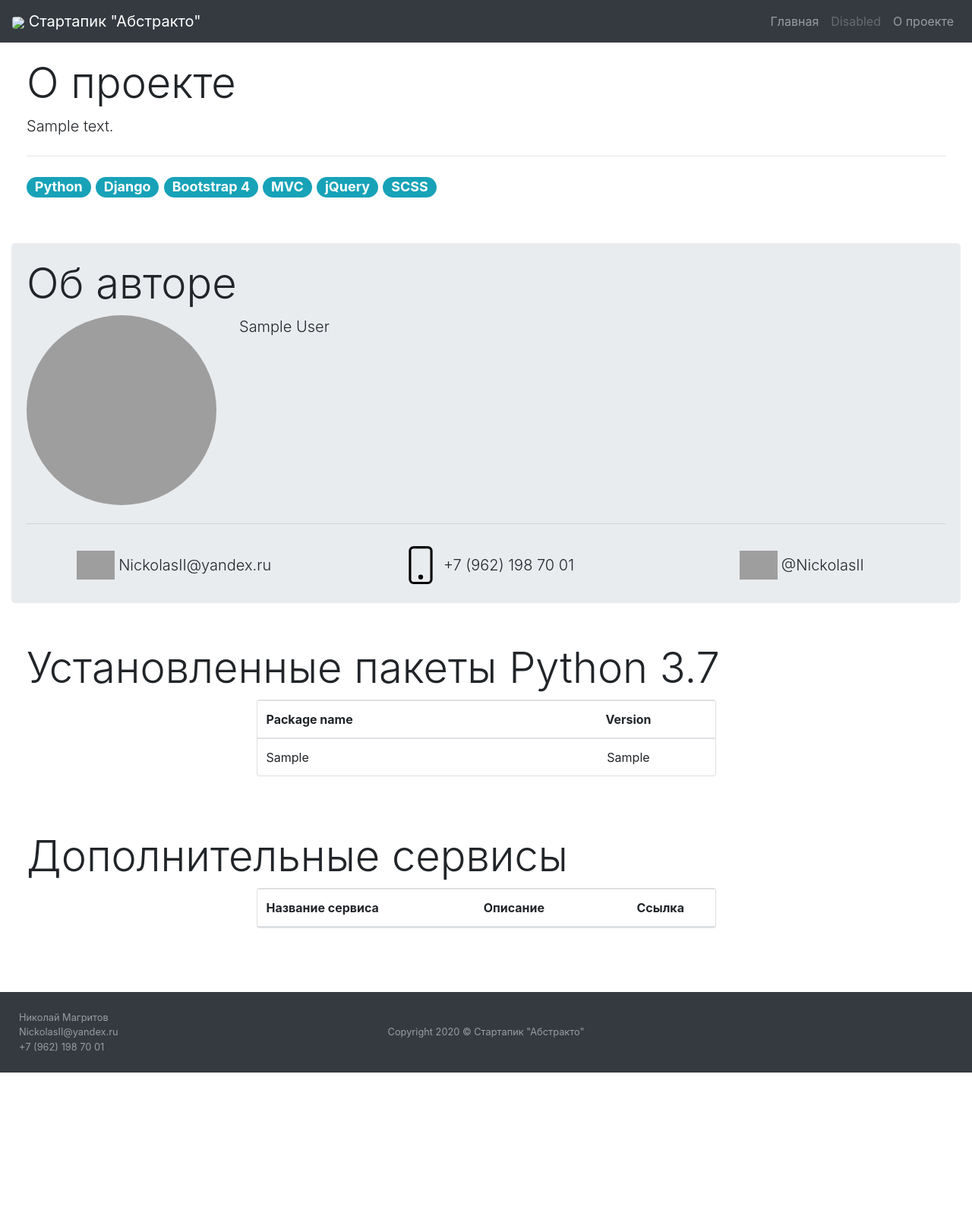
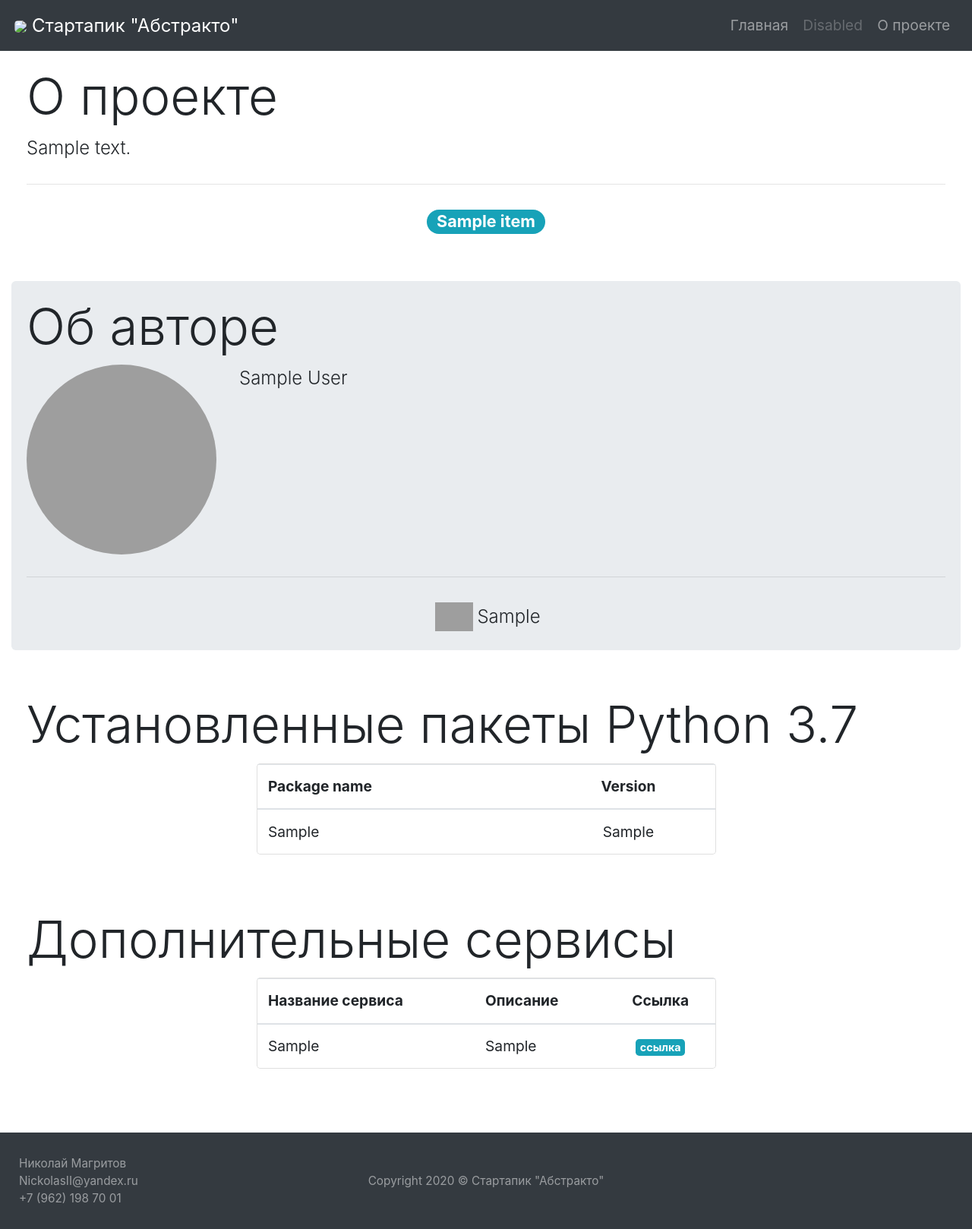
Before and after one commit to Nickolasll/django_abstract, a Django app: template frontend/templates/about.html in a window 1280 px wide. Shown: the whole page at 76% size. Before the commit the page ends 1412 px from the top, so only its background shows below. Run offline with Django 3.2, Linux system fonts and the light colour scheme; the template is opened without the code that fills it: most values are stand-ins (such as "Sample title", 1, 10 or a date in 2020); lists and menus that the app fills with data are empty; some libraries are stand-ins or nearby versions; grey boxes are pictures that could not be loaded.

Commit message:
adaptive fonts

```diff
--- a/frontend/static/style.css
+++ b/frontend/static/style.css
@@ -2,3 +2,47 @@ html, body, .container-fluid {
   height: 100%;
   padding: 0;
 }
+
+html {
+   font-size: 1rem;
+}
+.display-4 {
+    font-size: 3.5rem;
+}
+
+@media (min-width: 300px) {
+  html {
+    font-size: 1.0rem;
+  }
+  .display-4 {
+      font-size: 2.0rem;
+  }
+}
+
+@media (min-width: 500px) {
+  html {
+    font-size: 1.1rem;
+  }
+  .display-4 {
+      font-size: 2.5rem;
+  }
+}
+
+@media (min-width: 991px) {
+  html {
+    font-size: 1.2rem;
+  }
+  .display-4{
+      font-size: 3rem;
+  }
+
+}
+
+@media (min-width: 1200px) {
+  html {
+    font-size: 1.2rem;
+  }
+    .display-4 {
+      font-size: 3.5rem;
+  }
+}
--- a/frontend/templates/about.html
+++ b/frontend/templates/about.html
@@ -1,20 +1,19 @@
 {% extends 'base/base_template.html' %}
 {% block title %}О проекте{% endblock %}
 {% load static %}
+<link rel="stylesheet" type="text/css" href="{% static 'style.css' %}">
 {% block 'body' %}
     <div class="container-fluid" style="padding: 20px; margin-bottom: 32px">
         <h1 class="display-4">О проекте</h1>
         <p class="lead text-justify">{{ about_project }}</p>
         <hr class="my-4">
-        <h4>
-            <span class="badge badge-pill badge-info">Python</span>
-            <span class="badge badge-pill badge-info">Django</span>
-            <span class="badge badge-pill badge-info">Bootstrap 4</span>
-            <span class="badge badge-pill badge-info">MVC</span>
-            <span class="badge badge-pill badge-info">jQuery</span>
-            <span class="badge badge-pill badge-info">SCSS</span>
+        <h4 class="text-center">
+            {% for item in technologies %}
+                <span class="badge badge-pill badge-info">{{ item }}</span>
+            {% endfor %}
         </h4>
     </div>
+
     <div class="jumbotron" style="padding: 0px">
         <div class="container-fluid" style="padding: 20px">
             <h1 class="display-4">Об авторе</h1>
@@ -24,18 +23,12 @@
             </div>
             <hr class="my-4">
             <div class="row">
-                <div class="col d-flex justify-content-center align-items-center">
-                    <img style="width: 50px; margin: 5px" src={% static "bootstrap_icons/envelope.svg" %}>
-                    <div class="lead">NickolasII@yandex.ru</div>
-                </div>
-                <div class="col d-flex justify-content-center align-items-center">
-                    <img style="width: 50px; margin: 5px" src={% static "bootstrap_icons/phone.svg" %}>
-                    <div class="lead">+7 (962) 198 70 01</div>
-                </div>
-                <div class="col d-flex justify-content-center align-items-center">
-                    <img style="width: 50px; margin: 5px" src={% static "bootstrap_icons/telegram.svg" %}>
-                    <div class="lead">@NickolasII</div>
-                </div>
+                {% for contact in contacts %}
+                    <div class="col d-flex justify-content-center align-items-center">
+                        <img style="width: 50px; margin: 5px" src={% static contact.0  %}>
+                        <div class="lead">{{ contact.1 }}</div>
+                    </div>
+                {% endfor %}
             </div>
         </div>
     </div>
@@ -74,13 +67,16 @@
                 </tr>
                 </thead>
                 <tbody>
-                {#                <tr>#}
-                {#                    <td>Weather API </td>#}
-                {#                    <td>test</td>#}
-                {#                    <td class="text-center"><a href="https://openweathermap.org/api" class="badge badge-info">ссылка</a></td>#}
-                {#                </tr>#}
+                    {% for item in references %}
+                        <tr>
+                            <td>{{ item.0 }}</td>
+                            <td>{{ item.1 }}</td>
+                            <td class="text-center"><a class="badge badge-info" href={{ item.2 }}>ссылка</a></td>
+                        </tr>
+                    {% endfor %}
                 </tbody>
             </table>
         </div>
     </div>
+
 {% endblock %}
--- a/frontend/templates/base/bootstrap.html
+++ b/frontend/templates/base/bootstrap.html
@@ -1,5 +1,5 @@
 <meta charset="utf-8">
-<meta name="viewport" content="width=device-width, initial-scale=1.0">
+<meta name="viewport" content="width=device-width, initial-scale=1">
 <link rel="stylesheet" href="https://stackpath.bootstrapcdn.com/bootstrap/4.5.0/css/bootstrap.min.css"
       integrity="sha384-9aIt2nRpC12Uk9gS9baDl411NQApFmC26EwAOH8WgZl5MYYxFfc+NcPb1dKGj7Sk" crossorigin="anonymous">
 <script src="https://code.jquery.com/jquery-3.5.1.slim.min.js"
```
Also changed, not shown: frontend/views.py (+26 -10 lines).
